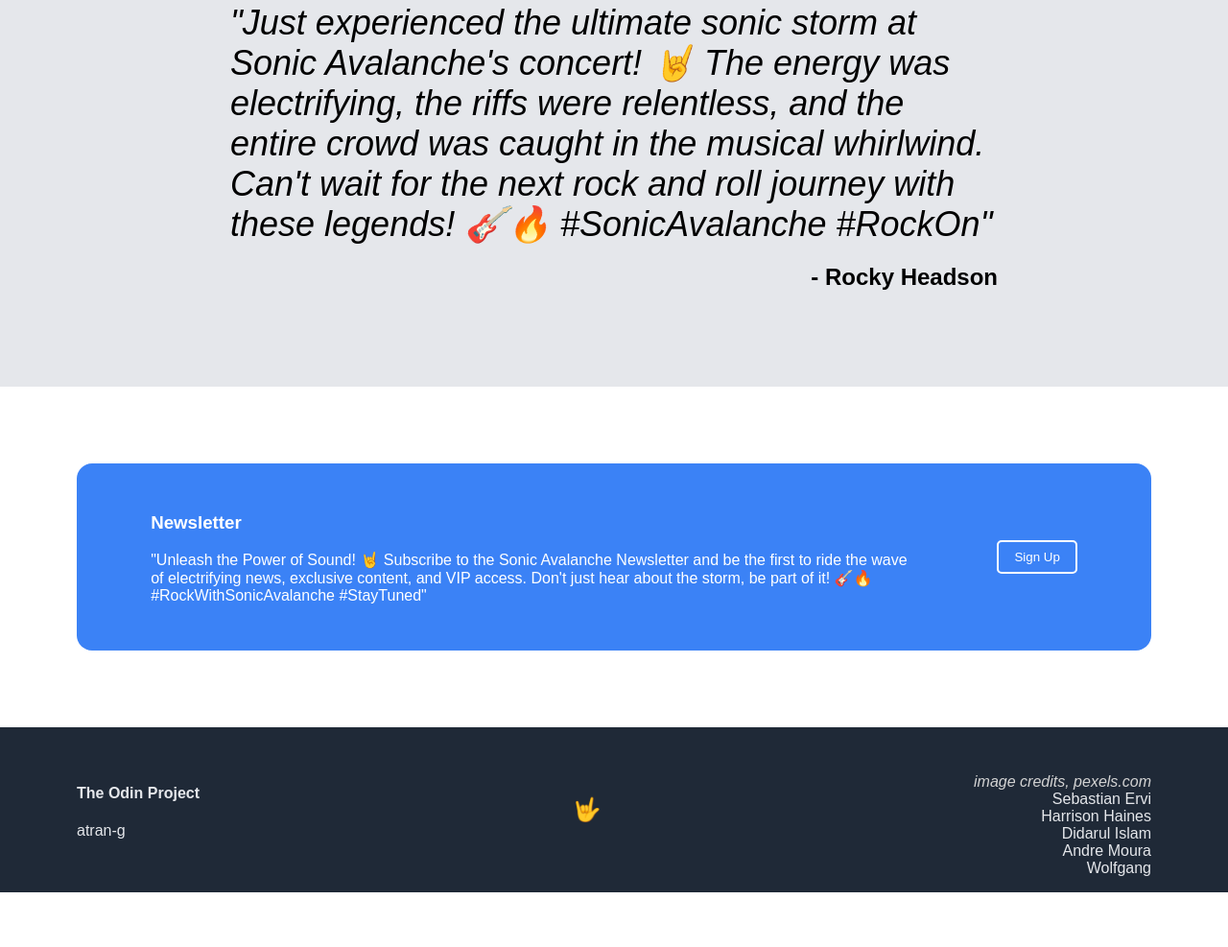
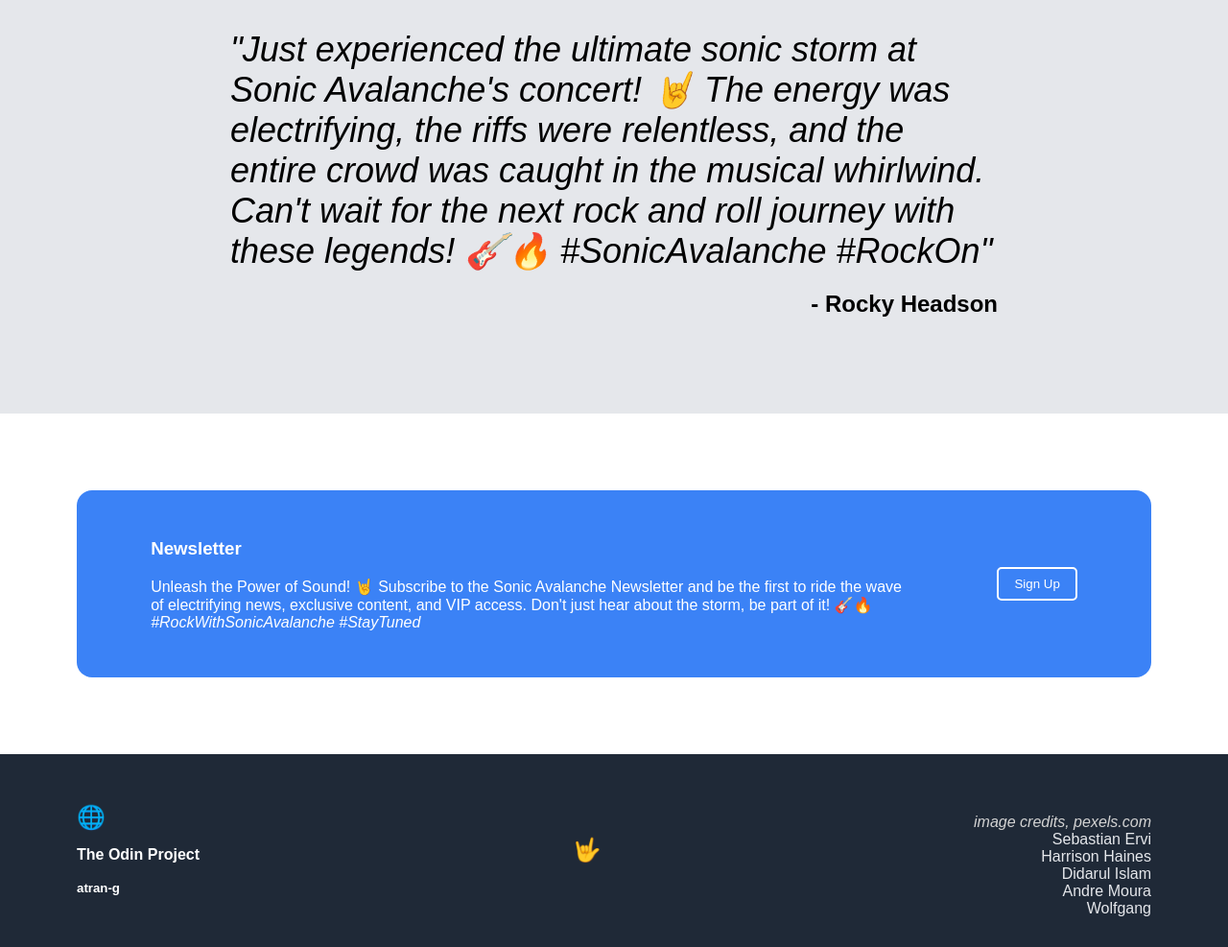
Before and after one commit to atran-g/landing-page-odin-project, a plain HTML site: page index.html in a window 1280 px wide. Shown: the part 1150-2137 px from the top of the page at 96% size. Before the commit the page ends 2080 px from the top, so only its background shows below. Drawn offline with Linux system fonts and the light colour scheme.

Commit message:
polished, added links

```diff
--- a/index.html
+++ b/index.html
@@ -7,7 +7,7 @@
         <link rel="stylesheet" href="./styles.css" />
     </head>
     <body>
-        <div class="header">
+        <div class="header" id="header">
             <h1 class="logo">Sonic Avalanche</h1>
             <ul>
                 <li>Merch</li>
@@ -89,11 +89,13 @@
                 <div class="callActionText">
                     <h3>Newsletter</h3>
                     <p>
-                        "Unleash the Power of Sound! 🤘 Subscribe to the Sonic
+                        Unleash the Power of Sound! 🤘 Subscribe to the Sonic
                         Avalanche Newsletter and be the first to ride the wave
                         of electrifying news, exclusive content, and VIP access.
                         Don't just hear about the storm, be part of it! 🎸🔥
-                        #RockWithSonicAvalanche #StayTuned"
+                        <span style="font-style: italic"
+                            >#RockWithSonicAvalanche #StayTuned</span
+                        >
                     </p>
                 </div>
                 <button>Sign Up</button>
@@ -101,10 +103,24 @@
         </div>
         <div class="footer">
             <div class="footerLeft">
-                <h4>The Odin Project</h4>
-                <p>atran-g</p>
+                <h2>🌐</h2>
+                <a
+                    href="https://www.theodinproject.com/lessons/foundations-landing-page"
+                    target="_blank"
+                    rel="noopener noreferrer"
+                >
+                    <h4>The Odin Project</h4>
+                </a>
+
+                <a
+                    href="https://github.com/atran-g"
+                    target="_blank"
+                    rel="noopener noreferrer"
+                >
+                    <h5>atran-g</h5>
+                </a>
             </div>
-            <h2>🤟</h2>
+            <h2><a href="#header">🤟</a></h2>
             <div class="footerRight">
                 <p>image credits, pexels.com</p>
                 <p>Sebastian Ervi</p>
--- a/styles.css
+++ b/styles.css
@@ -1,6 +1,7 @@
 body {
     font-family: Arial, Helvetica, sans-serif;
     margin: 0;
+    min-height: 100vh;
 }
 ul {
     padding: 0px;
@@ -36,24 +37,23 @@ ul {
 
 .hero {
     display: flex;
-    justify-content: space-between;
+    justify-content: center;
     align-items: center;
     background-color: #1f2937;
     padding: 5rem;
+    gap: 1rem;
 }
 
 .hero img {
-    height: auto;
-    width: 500px;
-
     border: 1px solid white;
+    flex-shrink: 2;
+    min-width: 0px;
 }
 
 .heroTextCont {
     display: flex;
     flex-direction: column;
     align-items: flex-start;
-    flex-grow: 1;
 }
 
 .heroTextCont h1 {
@@ -189,6 +189,14 @@ ul {
 
 .footerLeft {
     flex-grow: 1;
+    display: flex;
+    flex-direction: column;
+    align-items: flex-start;
+    justify-content: center;
+}
+.footerLeft h2,
+h4 {
+    margin-bottom: -0.3rem;
 }
 
 .footer h2 {
@@ -210,3 +218,8 @@ ul {
     color: lightgray;
     font-style: italic;
 }
+
+a {
+    text-decoration: none;
+    color: white;
+}
```
